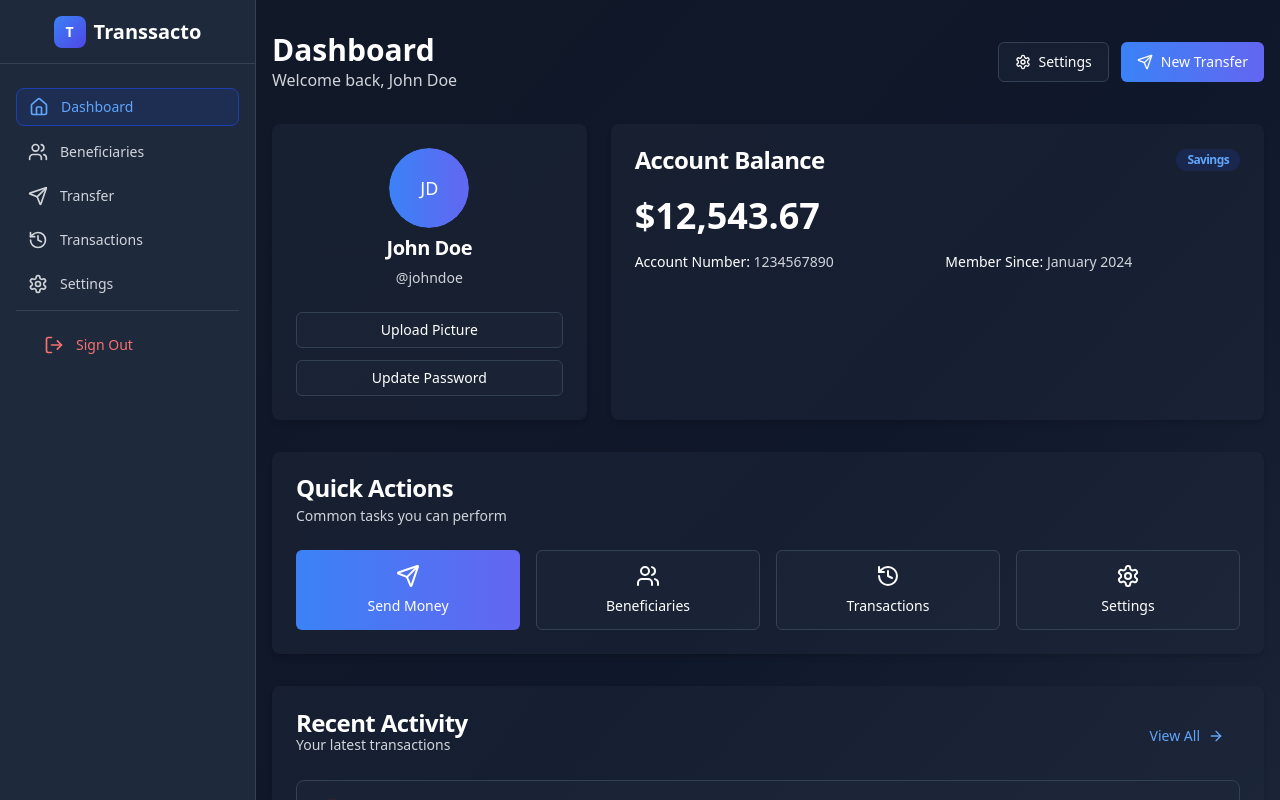
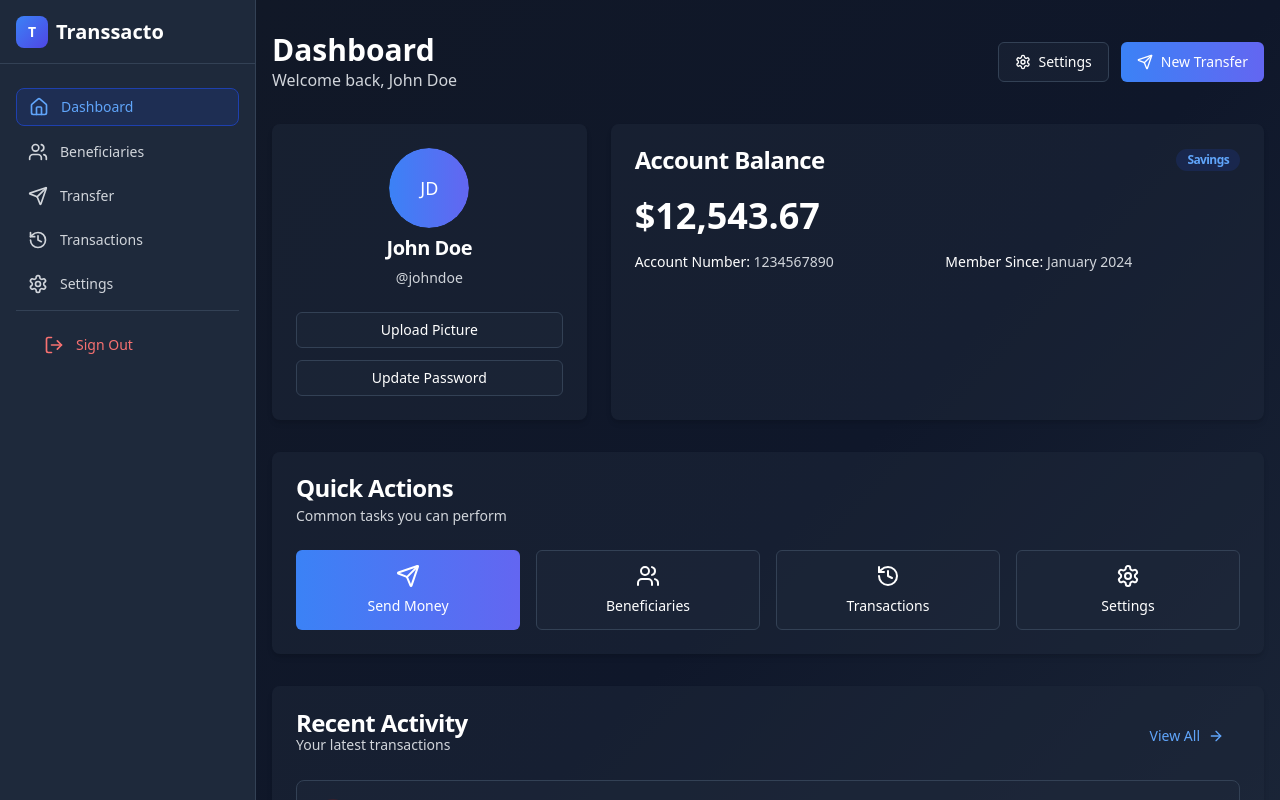
Before and after one commit to Simran903/bank-app, a React (Vite) app in the folder transsacto-client/: page /dashboard in a window 1280 px wide. Shown: the top 800 px of the page. Built offline with nearby package versions, Linux system fonts and the light colour scheme.

Commit message:
updated sidebar

```diff
--- a/transsacto-client/src/components/Sidebar.tsx
+++ b/transsacto-client/src/components/Sidebar.tsx
@@ -41,19 +41,28 @@ export default function Sidebar() {
 
       {/* Sidebar */}
       <div
-        className={`inset-y-0 left-0 z-50 w-64 bg-white dark:bg-slate-800 border-r border-gray-200 dark:border-slate-700 transform transition-transform duration-300 ease-in-out lg:translate-x-0 lg:static lg:inset-0 ${
-          isOpen ? "fixed translate-x-0" : "fixed -translate-x-full lg:translate-x-0 lg:static"
+        className={`inset-y-0 left-0 z-50 w-64 bg-white dark:bg-slate-800 border-r border-gray-200 dark:border-slate-700 transform transition-transform duration-300 ease-in-out lg:translate-x-0 lg:static lg:inset-0 ${isOpen ? "fixed translate-x-0" : "fixed -translate-x-full lg:translate-x-0 lg:static"
           }`}
       >
         <div className="flex flex-col h-full">
           {/* Logo */}
-          <div className="flex items-center justify-center h-16 px-4 border-b border-gray-200 dark:border-slate-700">
+          <div className="flex items-center justify-between h-16 px-4 border-b border-gray-200 dark:border-slate-700">
             <div className="flex items-center space-x-2">
               <div className="w-8 h-8 financial-gradient rounded-lg flex items-center justify-center">
                 <span className="text-white font-bold text-sm">T</span>
               </div>
-              <span className="text-xl font-bold text-gray-900 dark:text-white">Transsacto</span>
+              <span className="text-xl font-bold text-gray-900 dark:text-white">
+                Transsacto
+              </span>
             </div>
+            <Button
+              variant="destructive"
+              size="icon"
+              onClick={() => setIsOpen(false)}
+              className="lg:hidden bg-transparent"
+            >
+              <X className="h-5 w-5" />
+            </Button>
           </div>
 
           {/* Navigation */}
@@ -65,8 +74,7 @@ export default function Sidebar() {
                   key={item.name}
                   to={item.href}
                   onClick={() => setIsOpen(false)}
-                  className={`flex items-center px-3 py-2 rounded-lg text-sm font-medium transition-colors ${
-                    isActive(item.href)
+                  className={`flex items-center px-3 py-2 rounded-lg text-sm font-medium transition-colors ${isActive(item.href)
                       ? "bg-blue-50 dark:bg-blue-900/30 text-blue-700 dark:text-blue-400 border border-blue-200 dark:border-blue-800"
                       : "text-gray-600 dark:text-gray-300 hover:bg-gray-50 dark:hover:bg-slate-700/50 hover:text-gray-900 dark:hover:text-white"
                     }`}
```
Lines whose indentation alone changed are shown as unchanged.
